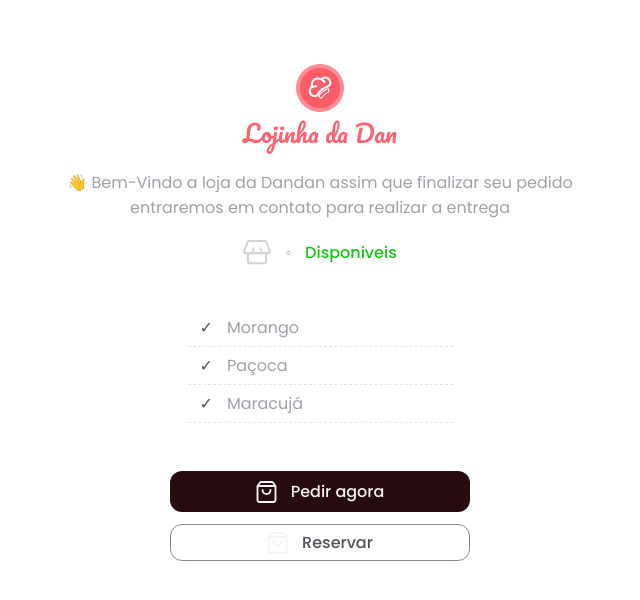
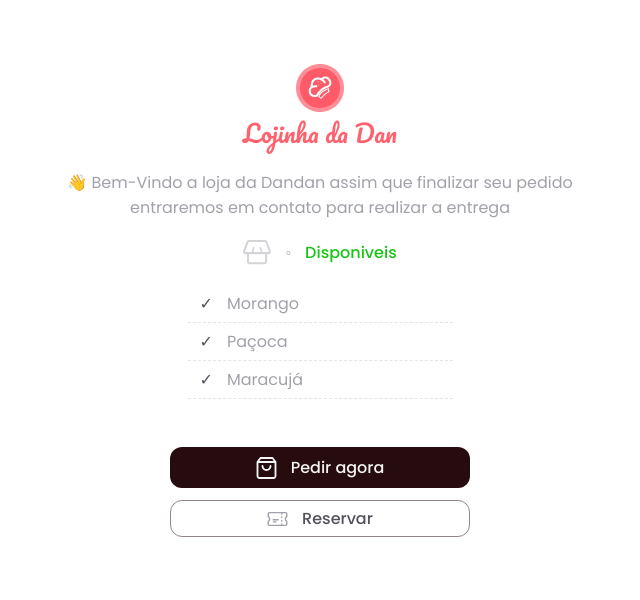
Before and after one commit to Leosousa-dev/dl-0820, a React (Vite) app: page / in a window 1280 px wide. Shown: the top 600 px of the page, without its empty margins (320-960 px from the left). Built offline with nearby package versions, Linux system fonts and the light colour scheme.

Commit message:
fix: update imports

```diff
--- a/src/components/order/index.tsx
+++ b/src/components/order/index.tsx
@@ -1,6 +1,6 @@
 import {OrderBtn, Container, ReserveBtn} from "./ui";
 import orderIcon from "../../assets/order-icon.svg"
-import reserveIcon from "../../assets/order-icon.svg"
+import reserveIcon from "../../assets/reserve-icon.svg"
 
 
 
--- a/src/components/products/ui.ts
+++ b/src/components/products/ui.ts
@@ -17,7 +17,6 @@ const Signal = styled.span`
 const List = styled.ul`
     width: 100%;
     max-width: 265px;
-    margin-top: 24px;
 `
 
 const ItemList = styled.div`
```
